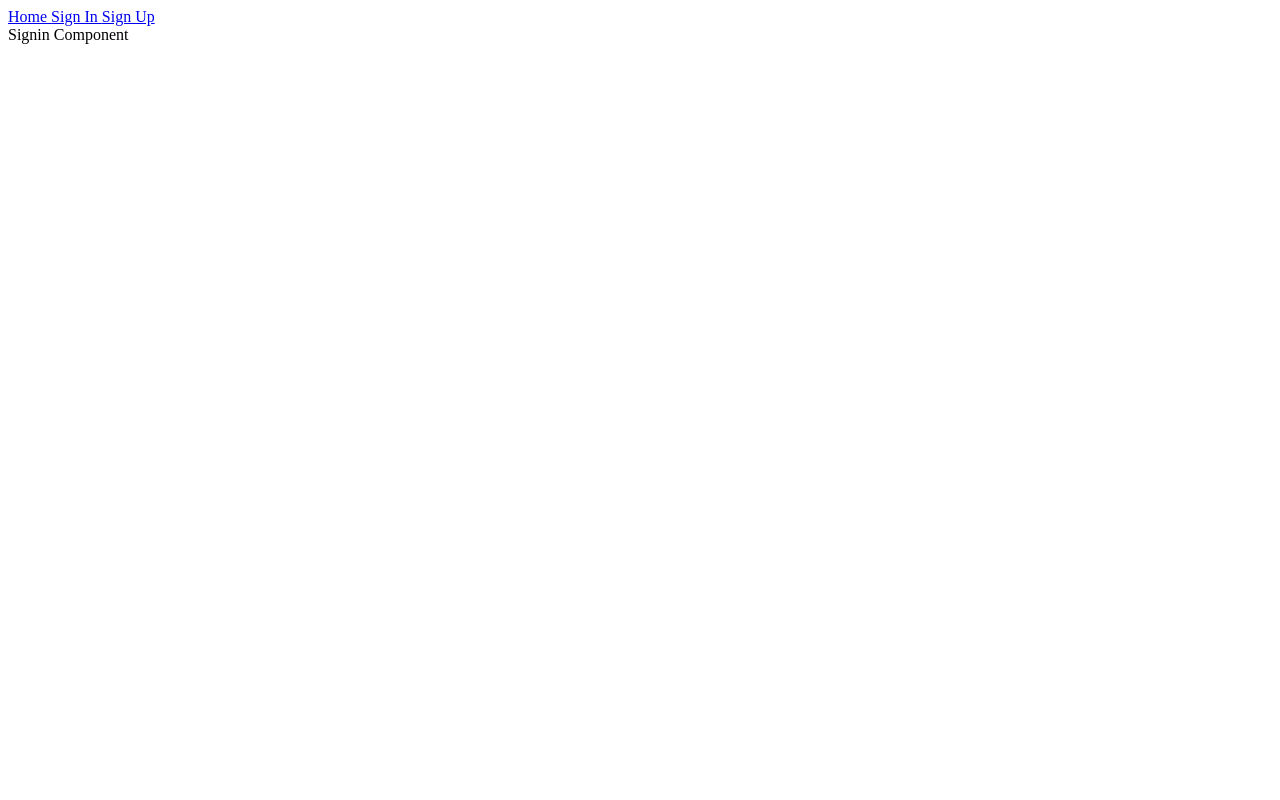
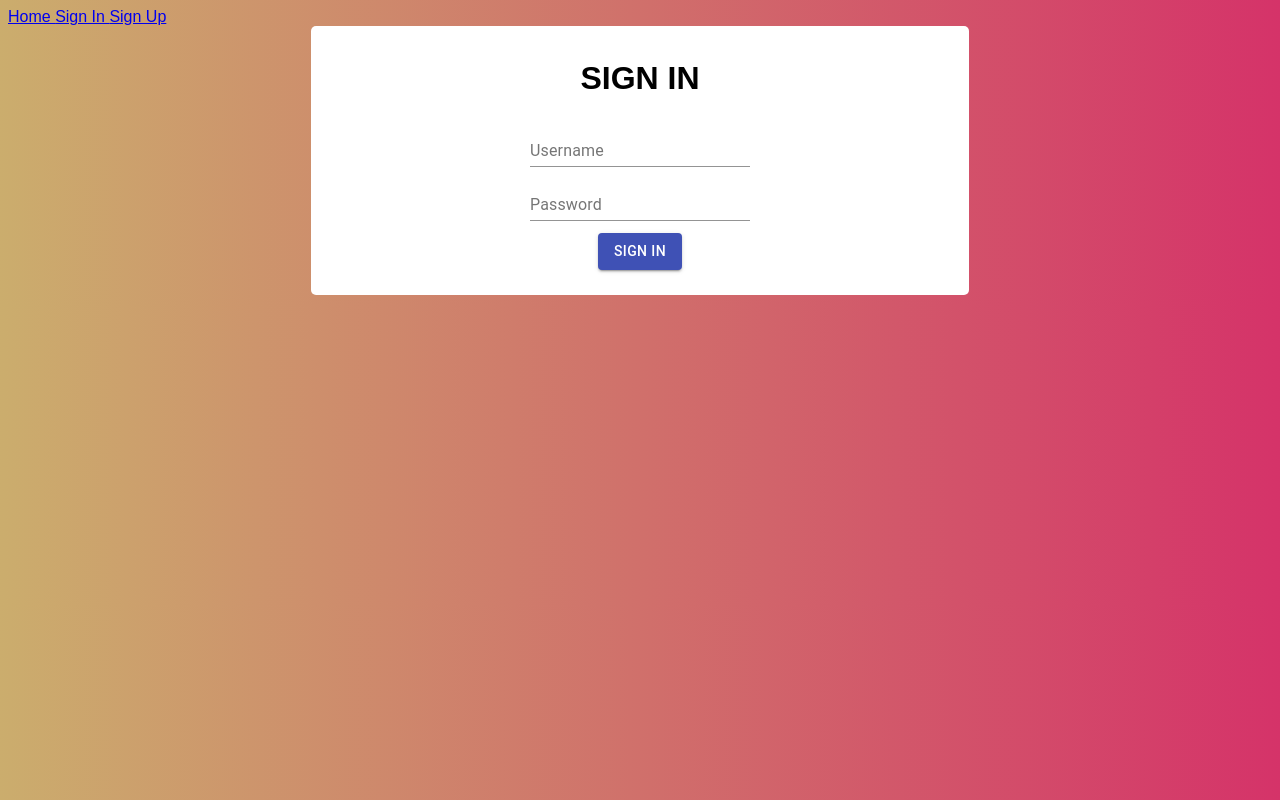
Before and after one commit to dardanbakiu/LoginSystemReact, a React (Create React App) app in the folder frontend/: page /signin in a window 1280 px wide. Built offline with nearby package versions, Linux system fonts and the light colour scheme.

Commit message:
Frontend: Style for Signin and Signup

```diff
--- a/frontend/src/pages/Error.js
+++ b/frontend/src/pages/Error/Error.js
@@ -5,6 +5,6 @@ export default class Error extends Component {
     render() {
         return (
             <div>This page does not exist</div>
-        )
+        );
     }
 }
--- /dev/null
+++ b/frontend/src/pages/components/Btn.js
@@ -0,0 +1,14 @@
+import React from 'react'
+import { Button } from '@material-ui/core'
+
+export default class Btn extends React.Component {
+    render() {
+        return (
+            <div style={{margin:'2% 0', display:'flex', justifyContent:'center'}}>
+                <Button variant="contained" color="primary">
+                    {this.props.label}
+                </Button>
+            </div>
+        )
+    }
+}
--- /dev/null
+++ b/frontend/src/pages/components/Input.js
@@ -0,0 +1,20 @@
+import React from 'react'
+import { TextField } from '@material-ui/core'
+
+export default class Inputusername extends React.Component {
+
+
+    render() {
+
+        return (
+            <div style={{margin:'1% 0', display:'flex', justifyContent:'center'}}>
+                <TextField
+                    id="standard-password-input"
+                    label={this.props.label}
+                    type={this.props.type}
+                    autoComplete="current-password"
+                />
+            </div>
+        )
+    }
+}
--- a/frontend/src/pages/Navigation.js
+++ b/frontend/src/pages/components/Navigation.js
@@ -3,7 +3,9 @@ import { NavLink } from 'react-router-dom'
 
 const Navigation = () => {
     return (
-        <div>
+        <div style={{
+
+        }}>
             <NavLink to='/' > Home </NavLink>
             <NavLink to='/signin' > Sign In </NavLink>
             <NavLink to='/signup' > Sign Up </NavLink>
--- a/frontend/src/pages/signin/Signin.js
+++ b/frontend/src/pages/signin/Signin.js
@@ -1,10 +1,27 @@
-import React,{Component} from 'react'
+import React, { Component } from 'react'
+import Input from '../components/Input'
+import Btn from '../components/Btn'
+import '../style/General.css'
 
 export default class Signin extends Component {
 
     render() {
         return (
-            <div>Signin Component</div>
+            <div style={{
+                padding: '1%',
+                backgroundColor: 'white',
+                margin: '0 auto',
+                width: '50%',
+                borderRadius: '5px'
+            }}>
+
+                <div >
+                    <h1 className="center">SIGN IN</h1>
+                    <Input type="text" label="Username" />
+                    <Input type="password" label='Password' />
+                    <Btn label="Sign In" />
+                </div>
+            </div>
         )
     }
 }
--- a/frontend/src/pages/signup/Signup.js
+++ b/frontend/src/pages/signup/Signup.js
@@ -1,10 +1,28 @@
-import React,{Component} from 'react'
+import React, { Component } from 'react'
+import Input from '../components/Input'
+import Btn from '../components/Btn'
 
 export default class Signup extends Component {
 
     render() {
         return (
-            <div>Signup Component</div>
+            <div style={{
+                padding: '1%',
+                backgroundColor: 'white',
+                margin: '0 auto',
+                width: '50%',
+                borderRadius: '5px'
+            }}>
+
+                <div >
+                    <h1 style={{textAlign:'center'}}>SIGN UP</h1>
+                    <Input type="text" label="Username" />
+                    <Input type="email" label="Email" />
+                    <Input type="password" label='Password' />
+                    <Input type="password" label='Repeat Password' />
+                    <Btn label="Sign Up" />
+                </div>
+            </div>
         )
     }
 }
--- /dev/null
+++ b/frontend/src/pages/style/App.css
@@ -0,0 +1,7 @@
+body {
+    background: #d53369;  /* fallback for old browsers */
+    background: -webkit-linear-gradient(to right, #cbad6d, #d53369);  /* Chrome 10-25, Safari 5.1-6 */
+    background: linear-gradient(to right, #cbad6d, #d53369); /* W3C, IE 10+/ Edge, Firefox 16+, Chrome 26+, Opera 12+, Safari 7+ */
+
+    font-family: Arial, Helvetica, sans-serif;
+}
--- /dev/null
+++ b/frontend/src/pages/style/General.css
@@ -0,0 +1,12 @@
+.whiteText {
+    color:white
+}
+
+.blackText {
+    color : black
+}
+
+.center {
+    display: flex;
+    justify-content: center;
+}
```
Also changed, not shown: frontend/src/App.js (+6 -2 lines).
